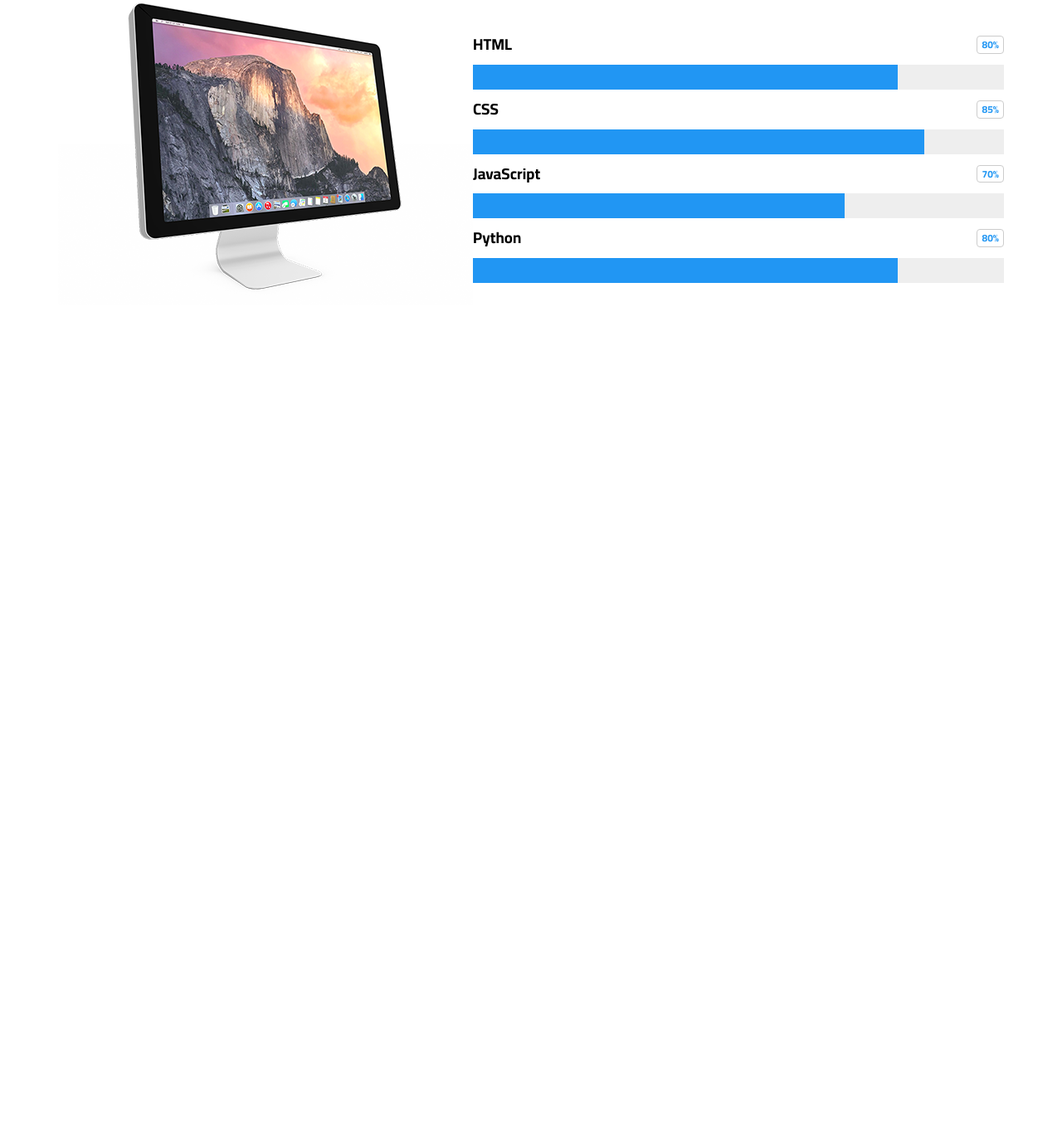
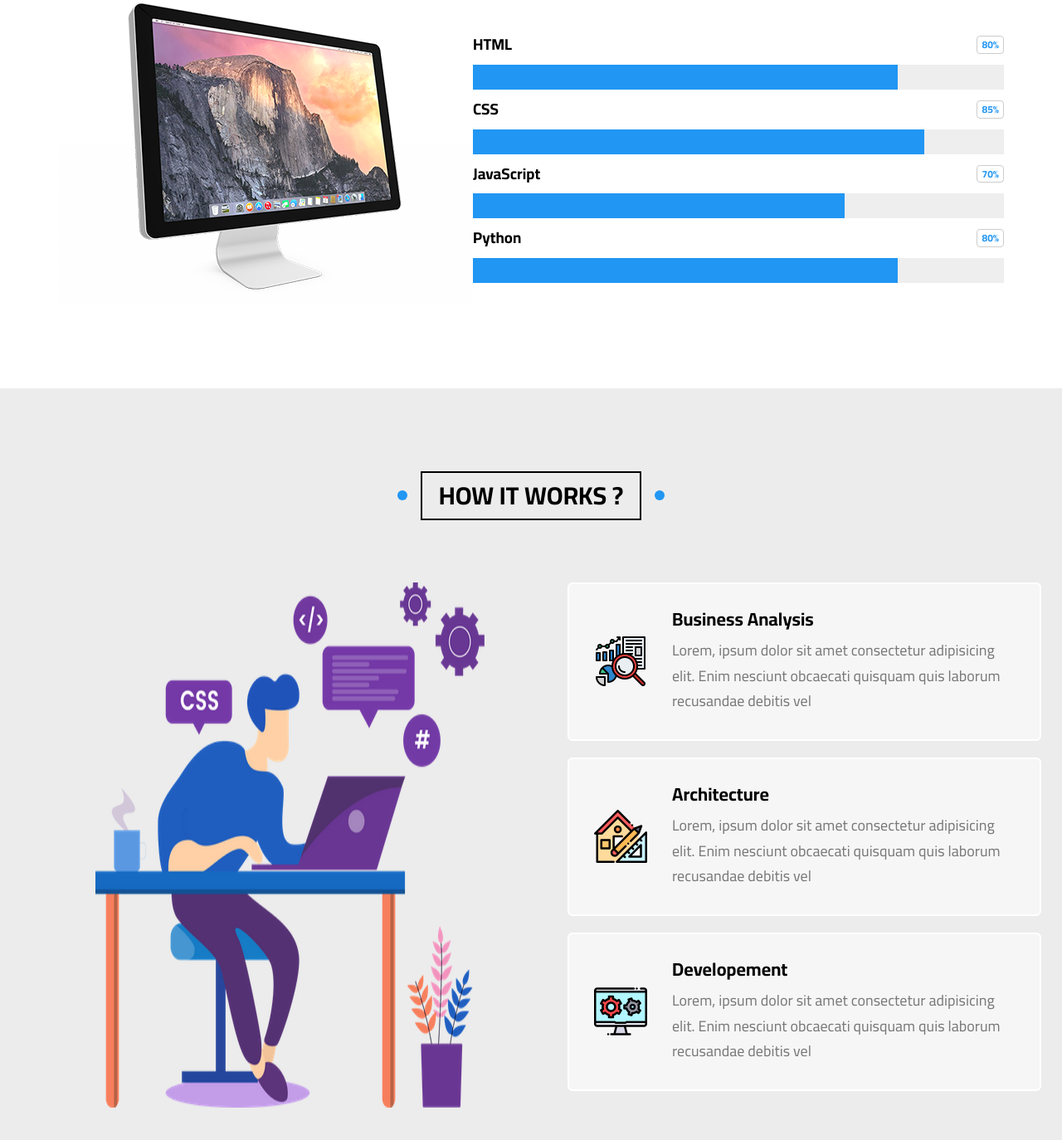
Before and after one commit to AhmedAltahan/altahan-demo-v1, a website: page index.html in a window 1280 px wide. Shown: the part 7745-9119 px from the top of the page at 83% size. Before the commit the page ends 8213 px from the top, so only its background shows below. Drawn offline with Linux system fonts and the light colour scheme.

Commit message:
develop section how works.

```diff
--- a/index.html
+++ b/index.html
@@ -776,7 +776,7 @@
 
     <section class="skills">
         <div class="main-title">
-            <h2>services</h2>
+            <h2>OUR SKILLS</h2>
         </div>
         <div class="container">
             <img src="assets/images/skills.png" alt="skill photo">
@@ -809,6 +809,47 @@
         </div>
     </section>
 
+    <section class="how">
+        <div class="main-title">
+            <h2>HOW IT WORKS ?</h2>
+        </div>
+        <div class="container">
+            <img src="assets/images/work-steps.png" alt="">
+            <div class="info">
+                <div class="info-box">
+                    <img src="assets/images/work-steps-1.png" alt="">
+                    <div class="text">
+                        <h3>Business Analysis</h3>
+                        <p>
+                            Lorem, ipsum dolor sit amet consectetur adipisicing elit. Enim nesciunt
+                            obcaecati quisquam quis laborum recusandae debitis vel
+                        </p>
+                    </div>
+                </div>
+                <div class="info-box">
+                    <img src="assets/images/work-steps-2.png" alt="">
+                    <div class="text">
+                        <h3>Architecture</h3>
+                        <p>
+                            Lorem, ipsum dolor sit amet consectetur adipisicing elit. Enim nesciunt
+                            obcaecati quisquam quis laborum recusandae debitis vel
+                        </p>
+                    </div>
+                </div>
+                <div class="info-box">
+                    <img src="assets/images/work-steps-3.png" alt="">
+                    <div class="text">
+                        <h3>Developement</h3>
+                        <p>
+                            Lorem, ipsum dolor sit amet consectetur adipisicing elit. Enim nesciunt
+                            obcaecati quisquam quis laborum recusandae debitis vel
+                        </p>
+                    </div>
+                </div>
+            </div>
+        </div>
+    </section>
+
     <!-- <script src="assets/js/bootstrap.bundle.min.js"></script> -->
     <script src="assets/js/all.min.js"></script>
     <noscript>Sorry you do not support javaScript</noscript>
--- a/sass/main.scss
+++ b/sass/main.scss
@@ -11,3 +11,4 @@
 @use "pages/team-member";
 @use "pages/services";
 @use "pages/skills";
+@use "pages/how";
--- /dev/null
+++ b/sass/pages/_how.scss
@@ -0,0 +1,75 @@
+
+
+$gray : #ececec;
+$gray-v1 :#777;
+$gray-v2 :#f6f6f6;
+$white:white;
+
+
+.how {
+    background-color: $gray;
+    padding: 6.25rem;
+}
+
+.how {
+    .container {
+        display: flex;
+
+        @media (max-width: 992px) {
+            flex-direction: column;
+        }
+
+        > img {
+            margin-right: 6.25rem;
+            max-width: 100%;
+
+            @media (max-width: 992px) {
+                margin-right: 0;
+                margin-bottom: 4.375rem;
+            }
+        }
+    }
+}
+
+.how {
+    .container {
+        .info {
+            .info-box {
+                padding: 1.875rem;
+                display: flex;
+                background-color: $gray-v2;
+                margin-bottom: 1.25rem;
+                border-radius: 6px;
+                border: 2px solid $white;
+                align-items: center;
+                position: relative;
+
+                img {
+                    width: 64px;
+                    height: 64px;
+                    margin-right: 1.875rem;
+                }
+
+                .text {
+                    h3 {
+                        font-size: 1.375rem;
+                    }
+
+                    p {
+                        font-size: 1.125rem;
+                        margin: 0.625rem 0 0;
+                        color: $gray-v1;
+                        line-height: 1.7;
+                    }
+                }
+            }
+        }
+    }
+}
+
+@media (max-width: 1318px) and (min-width :992px) {
+
+}
+@media (max-width: 992px) {
+
+}
```
Also changed, not shown: dist/css/main.css, 1 other file.
